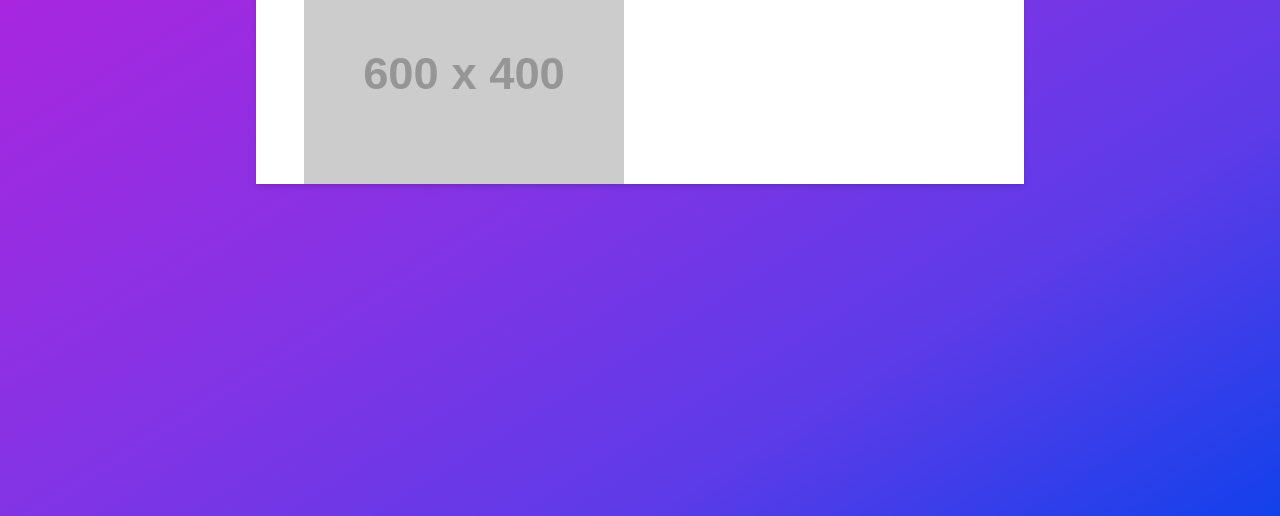
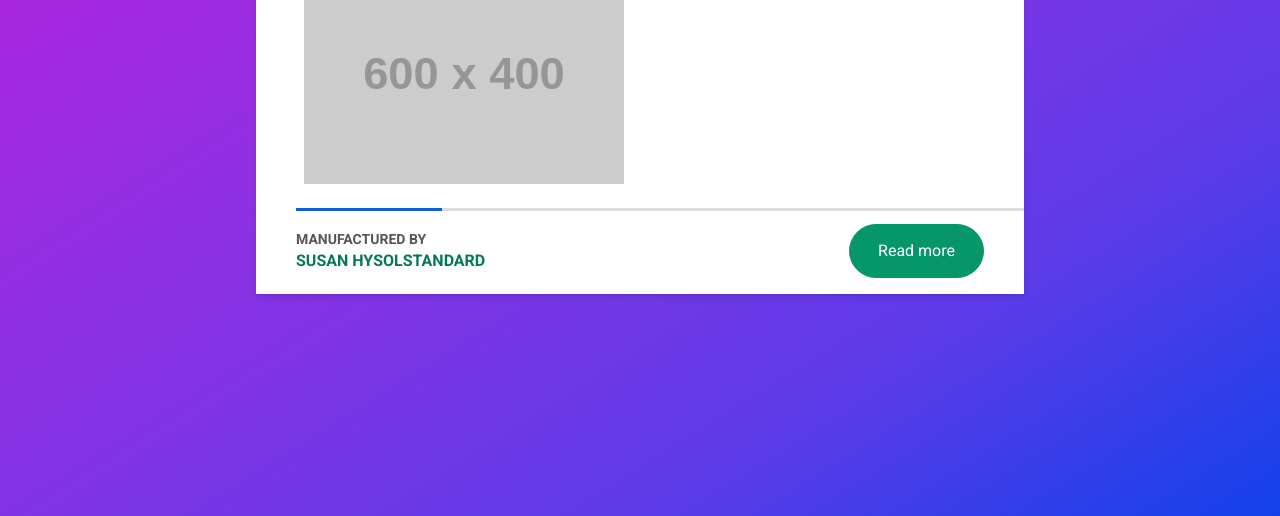
Before and after one commit to theomaro/amika-herbal-soap, a website: page index.html in a window 1280 px wide. Shown: the part 284-800 px from the top of the page. Drawn offline with nearby package versions, Linux system fonts and the light colour scheme; placeholder pictures from the web are drawn by us; a web font is replaced by a local one.

Commit message:
add product card footer

```diff
--- a/index.html
+++ b/index.html
@@ -74,6 +74,28 @@
             <article class="reviews"></article>
           </section>
         </div>
+
+        <!-- CARD FOOTER -->
+        <div
+          class="card__footer py-4 px-10 flex flex-row flex-nowrap items-center relative"
+        >
+          <div class="flex-1 basis-5">
+            <p class="uppercase font-semibold text-[#555] text-sm">
+              Manufactured by
+            </p>
+            <h3 class="uppercase font-semibold text-emerald-700">
+              Susan Hysolstandard
+            </h3>
+          </div>
+          <div class="action">
+            <button
+              type="button"
+              class="cursor-pointer border border-emerald-600 py-3.5 px-7 text-white text-base bg-emerald-600 rounded-full hover:bg-white hover:text-[#115dd8] hover:border-[#115dd8]"
+            >
+              Read more
+            </button>
+          </div>
+        </div>
       </div>
     </main>
   </body>
--- a/src/css/input.css
+++ b/src/css/input.css
@@ -21,3 +21,21 @@ body {
 main {
   margin-block: 5%;
 }
+
+.card__footer::before {
+  content: "";
+  position: absolute;
+  display: block;
+  top: 0;
+  left: 40px;
+  width: calc(100% - 40px);
+  height: 3px;
+  background: #115dd8;
+  background: linear-gradient(
+    to right,
+    #115dd8 0%,
+    #115dd8 20%,
+    #ddd 20%,
+    #ddd 100%
+  );
+}
```
Also changed, not shown: dist/css/style.css.
